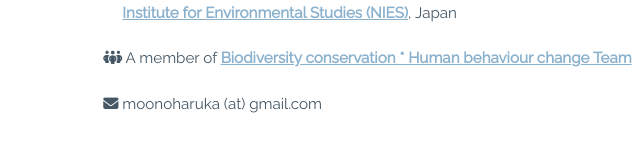
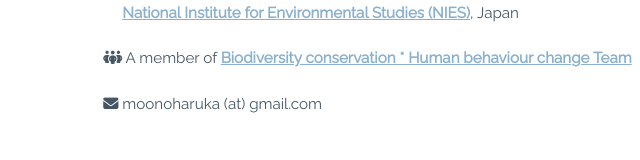
Before and after one commit to oharu3/oharu3.github.io, a plain HTML site: page docs/index.html in a window 1280 px wide. Shown: the part 200-360 px from the top of the page, 214-854 px from the left. Drawn offline with Linux system fonts and the light colour scheme; some packages are replaced by stand-ins of ours; a web font is replaced by a local one.

Commit message:
edit minor thing

```diff
--- a/docs/index.html
+++ b/docs/index.html
@@ -79,7 +79,7 @@
 
             <i class="fa-solid fa-address-card"></i> Ph.D student, Graduate School of Agriculture, Hokkaido University<br>
             <i class="fa-solid fa-address-card"></i> Research student, Biodiversity Conservation Planning Section,<br>
-            &emsp;&nbsp;<a href="https://www.nies.go.jp/" target=FALSE>Institute for Environmental Studies (NIES)</a>, Japan<br><br>
+            &emsp;&nbsp;<a href="https://www.nies.go.jp/" target=FALSE>National Institute for Environmental Studies (NIES)</a>, Japan<br><br>
             <i class="fa-solid fa-people-group"></i> A member of <a href="https://sites.google.com/view/econ4biodiv/home" target="_blank">Biodiversity conservation * Human behaviour change Team</a><br><br>
             <i class="fa-solid fa-envelope"></i> moonoharuka (at) gmail.com<br><br><br>
 
```
